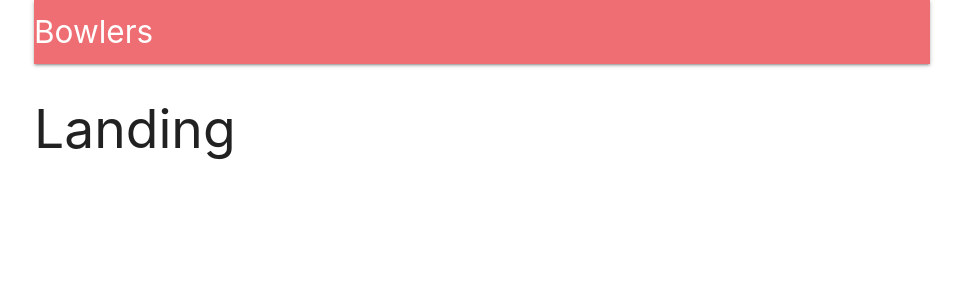
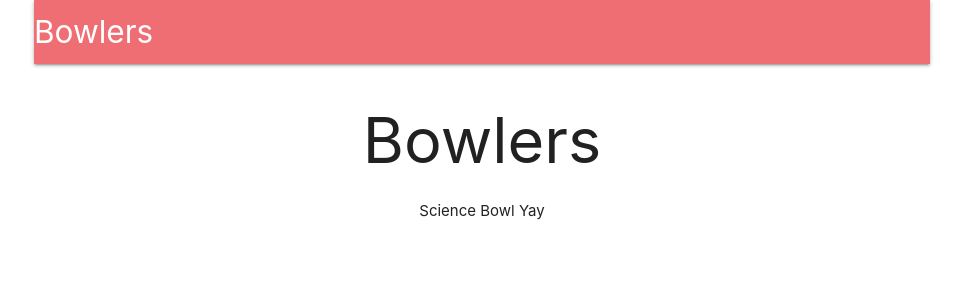
Before and after one commit to dominickjoo/bowlers, a React (Create React App) app in the folder client/: page / in a window 1280 px wide. Shown: the top 300 px of the page, without its empty margins (158-1121 px from the left). Built offline with nearby package versions, Linux system fonts and the light colour scheme; no server answers.

Commit message:
make logo go back to home page

```diff
--- a/client/src/components/App.js
+++ b/client/src/components/App.js
@@ -4,9 +4,9 @@
 import * as actions from '../actions';
 
 import Header from './Header';
+import Landing from './Landing';
 const Dashboard = () => <h2>Dashboard</h2>
 const SurveyNew = () => <h2>SurveyNew</h2>
-const Landing = () => <h2>Landing</h2>
 
 class App extends Component {
   componentDidMount() {
--- a/client/src/components/Header.js
+++ b/client/src/components/Header.js
@@ -1,5 +1,6 @@
 import React, { Component } from "react";
 import { connect } from 'react-redux';
+import { Link } from 'react-router-dom';
 
 class Header extends Component {
   renderContent() {
@@ -17,9 +18,12 @@
     return (
       <nav>
         <div className="nav-wrapper">
-          <a className="left brand-logo">
+          <Link
+            to={this.props.auth ? "/surveys" : "/"}
+            className="left brand-logo"
+          >
             Bowlers
-          </a>
+          </Link>
           <ul className="right">
             {this.renderContent()}
           </ul>
--- /dev/null
+++ b/client/src/components/Landing.js
@@ -0,0 +1,14 @@
+import React from 'react';
+
+const Landing = () => {
+  return (
+    <div style={{ textAlign: 'center' }}>
+      <h1>
+        Bowlers
+      </h1>
+      Science Bowl Yay
+    </div>
+  );
+};
+
+export default Landing;
```
